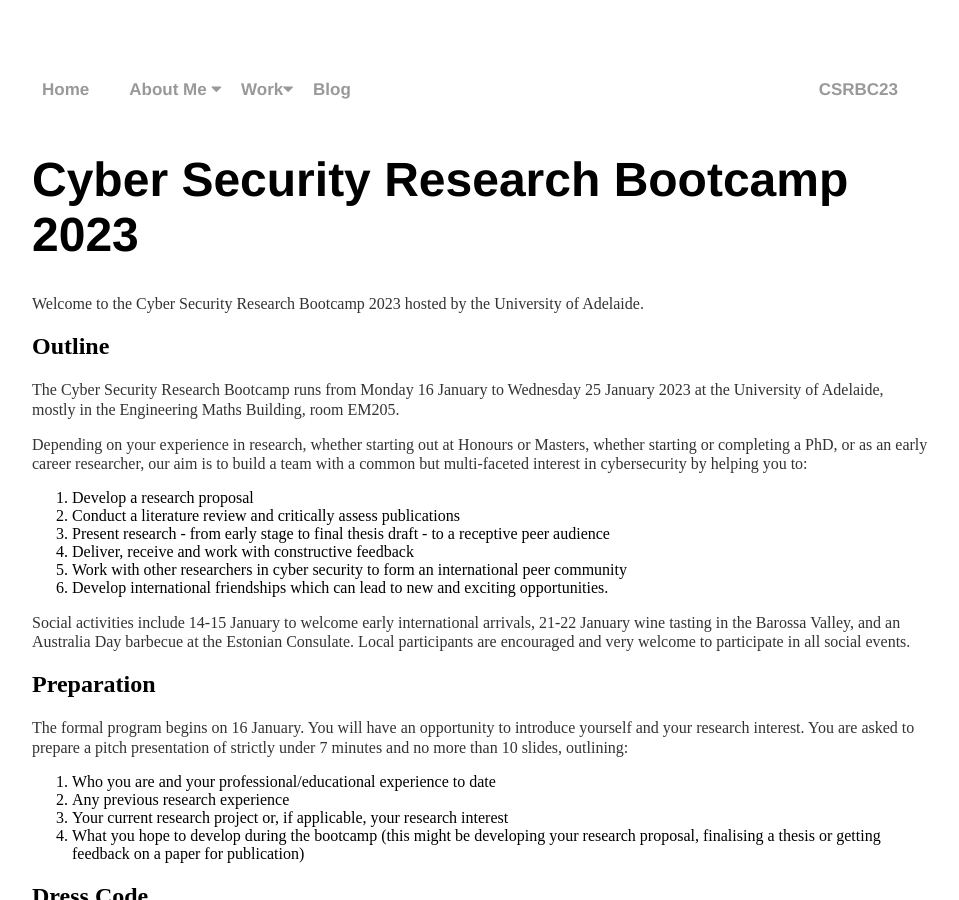
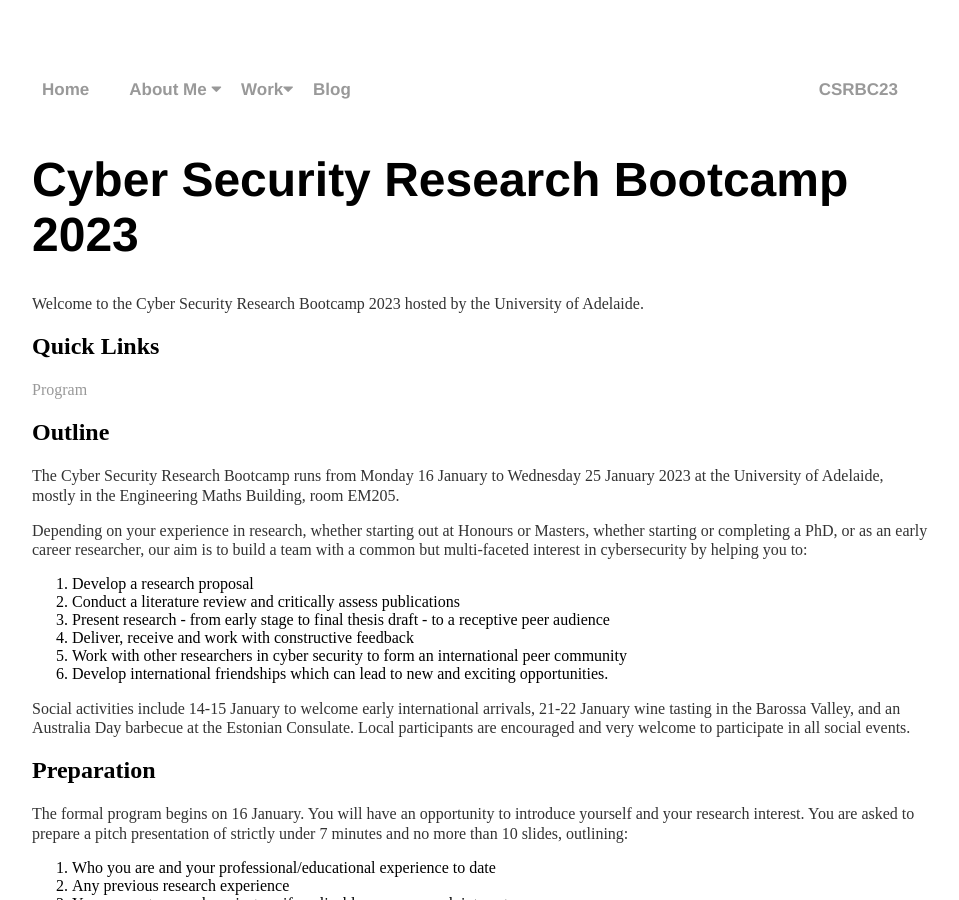
Before and after one commit to rhematt/rhematt.github.io, a Jekyll site: the page built from CSRBC23/index.md, in a window 1280 px wide and 900 px high. Shown: the whole window, without its empty margins (160-1119 px from the left). Built offline with Jekyll 4.4.1, drawn with Linux system fonts in a browser that asks for light colours.

Commit message:
Update index.md

```diff
--- a/CSRBC23/index.md
+++ b/CSRBC23/index.md
@@ -6,6 +6,9 @@
 
 # Cyber Security Research Bootcamp 2023
 Welcome to the Cyber Security Research Bootcamp 2023 hosted by the University of Adelaide.
+
+## Quick Links
+[Program](#Program)
 
 ## Outline
 The Cyber Security Research Bootcamp runs from Monday 16 January to Wednesday 25 January 2023 at the University of Adelaide, mostly in the Engineering Maths Building, room EM205.
@@ -76,7 +79,7 @@
 
 *“Participants are free to use the information received, but neither the identity or the affiliation of the speaker(s), nor that of any other participant, may be revealed without prior consent or communication of that individual.”*
 
-# Draft Program
+# <a name="Program"></a>Draft Program
 The program is currently being finalised and is subject to more detail and some changes.
 
 ## Syncable Calendar
```
